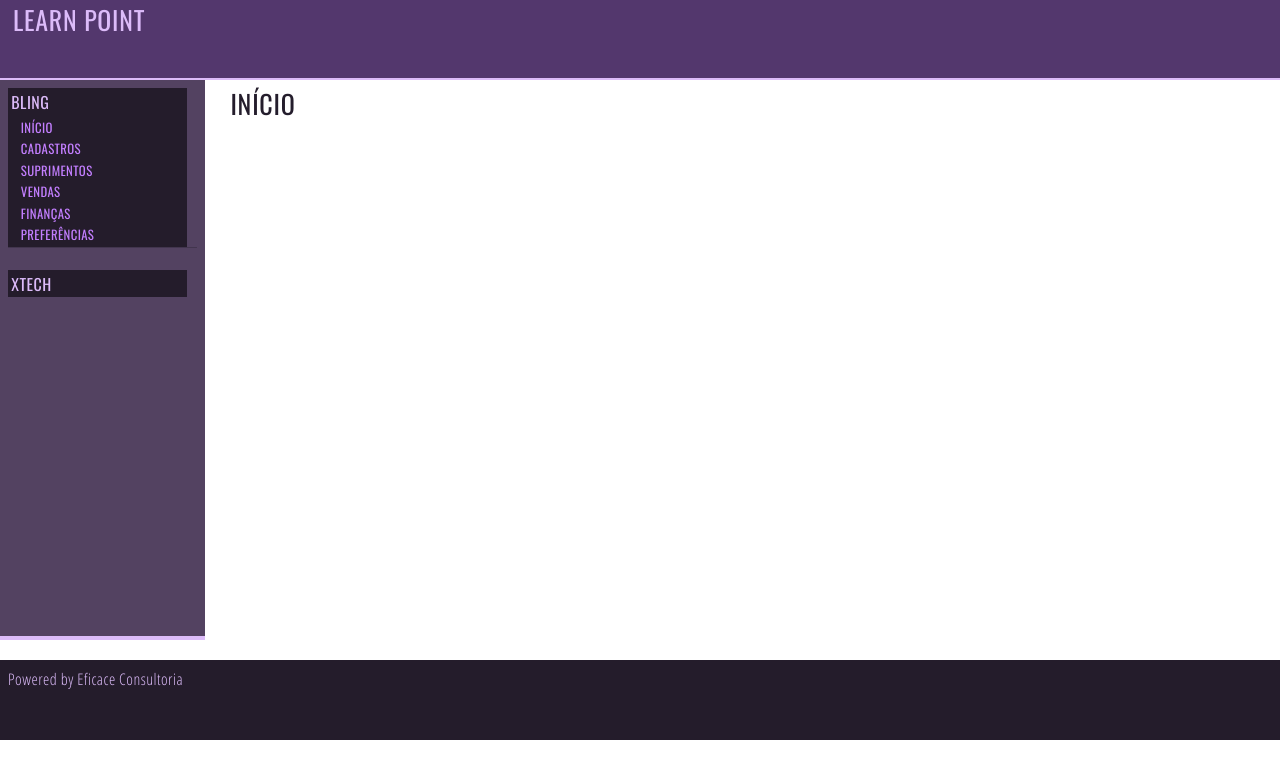
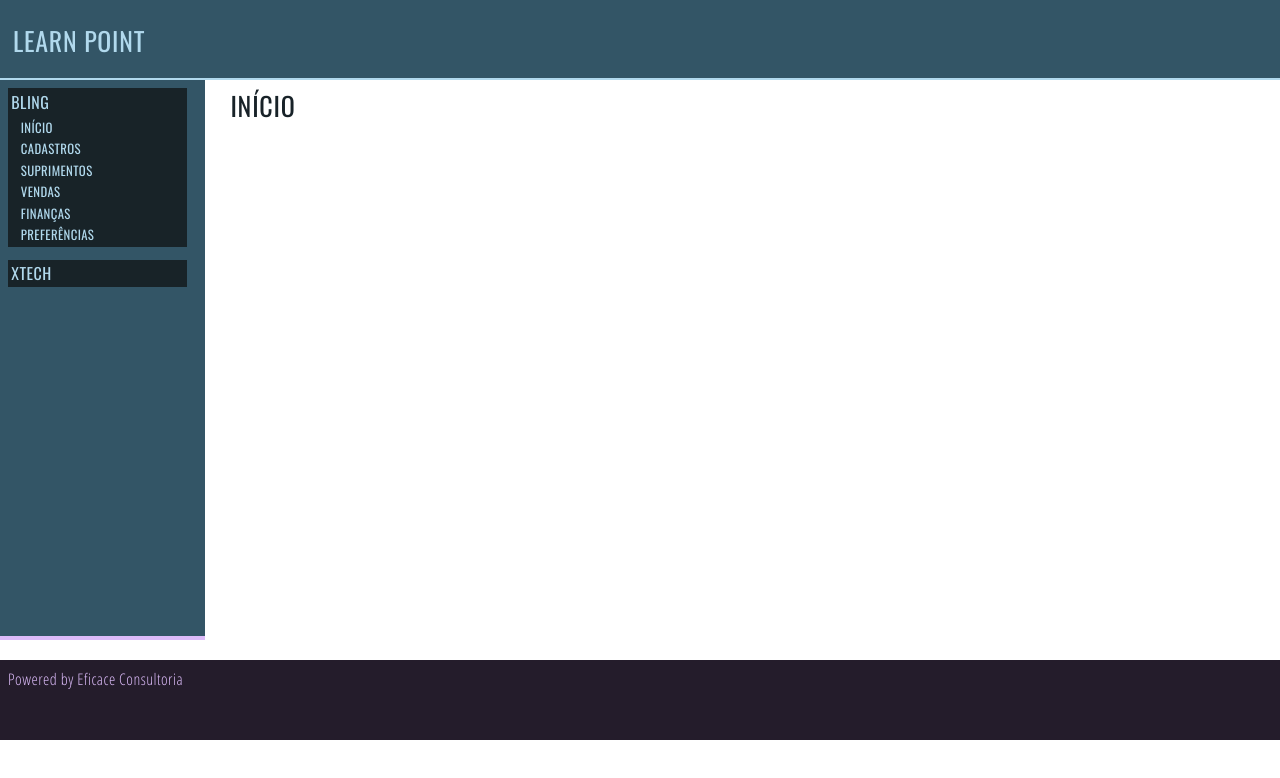
Before and after one commit to globalpix/learn-point, a Gatsby site: page / in a window 1280 px wide. Built offline with nearby package versions, Linux system fonts and the light colour scheme; Gatsby itself is replaced by a stand-in of ours.

Commit message:
Alteração da paleta de cores

```diff
--- a/src/components/default.css
+++ b/src/components/default.css
@@ -45,7 +45,7 @@
   }
   a {
     background-color: transparent;
-    color:#c37fff;
+    color:#b1d9ed;
     -webkit-text-decoration-skip: objects;
   }
   a:active,
@@ -222,10 +222,10 @@
     padding-right: 0;
     padding-top: 0;
     margin-bottom: 1.45rem;
-    color:#241D2C;
+    color:#182228;
     font-weight: 400;
     text-rendering: optimizeLegibility;
-    line-height: 1.2;
+    line-height: 1.4em;
     text-transform:uppercase;
   }
   h1 {
--- a/src/components/header.js
+++ b/src/components/header.js
@@ -18,18 +18,19 @@ Header.defaultProps = {
 }
 
 const Container = styled.header`
-background-color: #53376D;
+background-color: #335566;
 position:fixed;
 top:0;
-border-bottom:0.25vh solid #dcbbf9;
+border-bottom:0.25vh solid #b1d9ed;
 width:100vw;
 height:10vh;
 `
 const Title =  styled(props => <Link {...props} />)`
-color: #dcbbf9;
+color:#b1d9ed;
 font-size:1.618em;
-padding: 0.5em 0em 0.5em 0.5em;
+padding: 0.5em 0em 0.25em 0.5em;
 text-decoration: none;
 text-transform:uppercase;
+line-height:10vh;
 `
 export default Header
--- a/src/components/menu.js
+++ b/src/components/menu.js
@@ -14,7 +14,7 @@ const Menu = () => {
             <SubTitle to="/bling/financas">Finanças</SubTitle>
             <SubTitle to="/bling/preferencias">Preferências</SubTitle>
           </Container>
-          <hr></hr>
+          <p></p>
           <Container>
             <TitleHead>XTech</TitleHead>
           </Container>
@@ -24,7 +24,7 @@ const Menu = () => {
 }
 
 const Content = styled.aside`
-background:#534261;
+background:#335566;
 position:fixed;
 flex:1;
 display: flex;
@@ -38,13 +38,13 @@ border-bottom:0.5vh solid #dcbbf9;
 overflow:auto;
 `
 const Container = styled.nav`
-background:#241C2B;
+background:#182328;
 width:100%;
 width:14vw;
 `
 
 const TitleHead = styled.div`
-color:#dcbbf9;
+color:#b1d9ed;
 width:100%;
 padding:0.1em 0.2em;
 text-transform:uppercase;
@@ -52,6 +52,7 @@ margin:0;
 `
 const SubTitle = styled(props => <Link {...props} />)`
 display:block;
+color:#b1d9ed;
 font-size:0.8em;
 margin:0.2em 1em;
 text-transform:uppercase;
```
